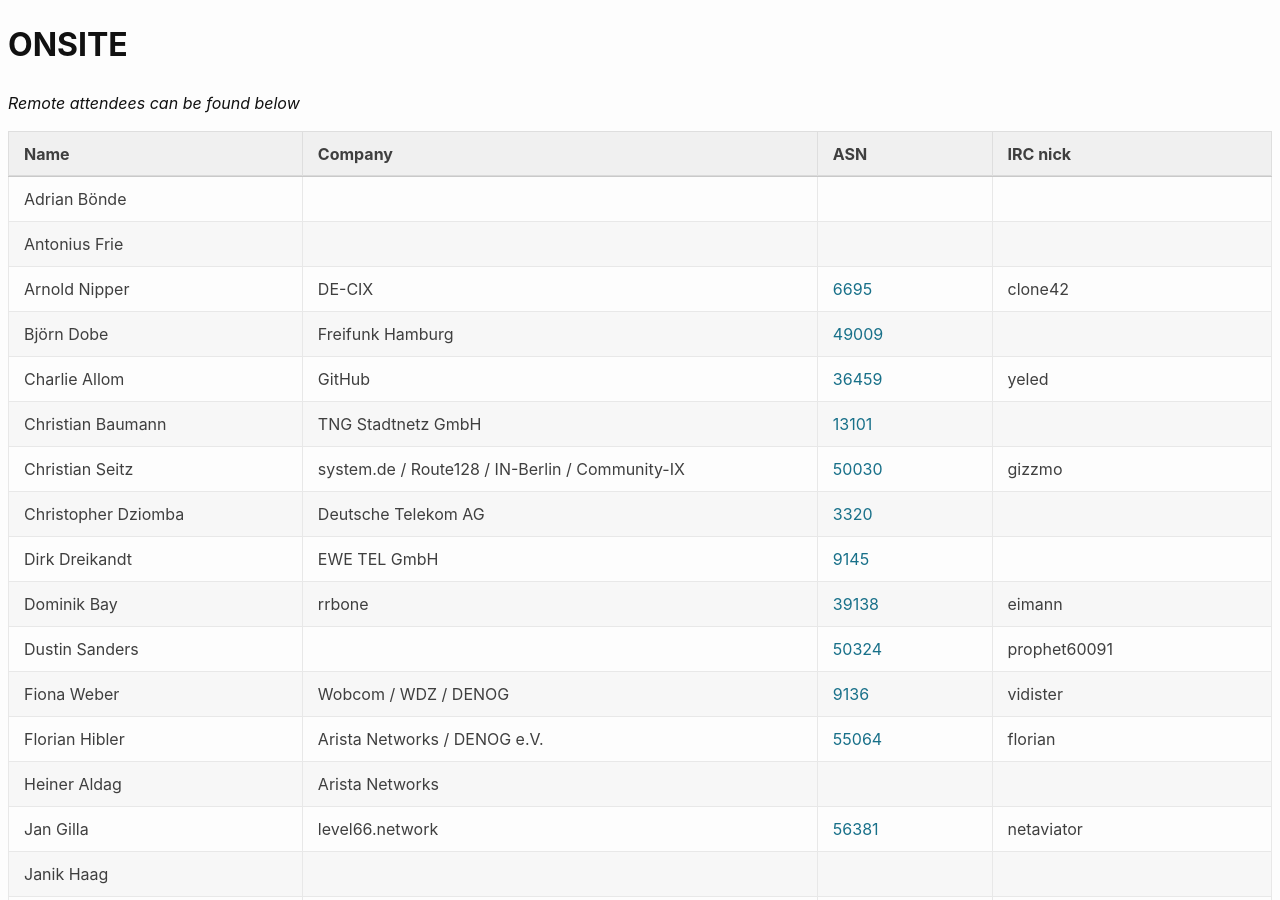
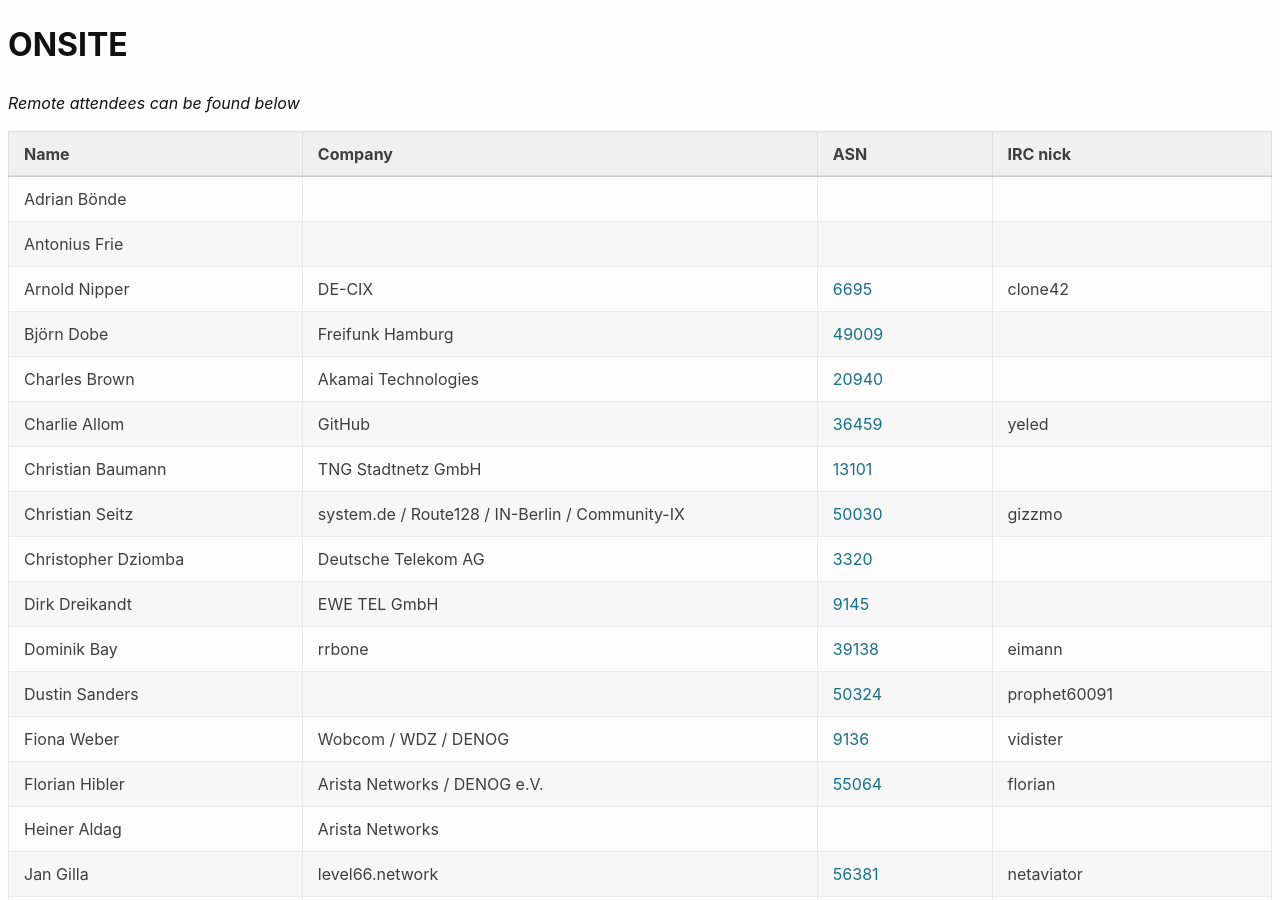
Before and after one commit to denog/pretix-attendeelist, a Jekyll site: the page built from denog15/index.md, in a window 1280 px wide and 900 px high. Built offline with Jekyll 4.4.1, drawn with Linux system fonts in a browser that asks for light colours.

Commit message:
Latest data: Tue Jul 25 07:27:52 UTC 2023

```diff
--- a/_data/attendees_denog15_onsite.json
+++ b/_data/attendees_denog15_onsite.json
@@ -22,6 +22,12 @@
     "company": "Freifunk Hamburg",
     "irc": null,
     "asn": "49009"
+  },
+  {
+    "name": "Charles Brown",
+    "company": "Akamai Technologies",
+    "irc": null,
+    "asn": "20940"
   },
   {
     "name": "Charlie Allom",
```
